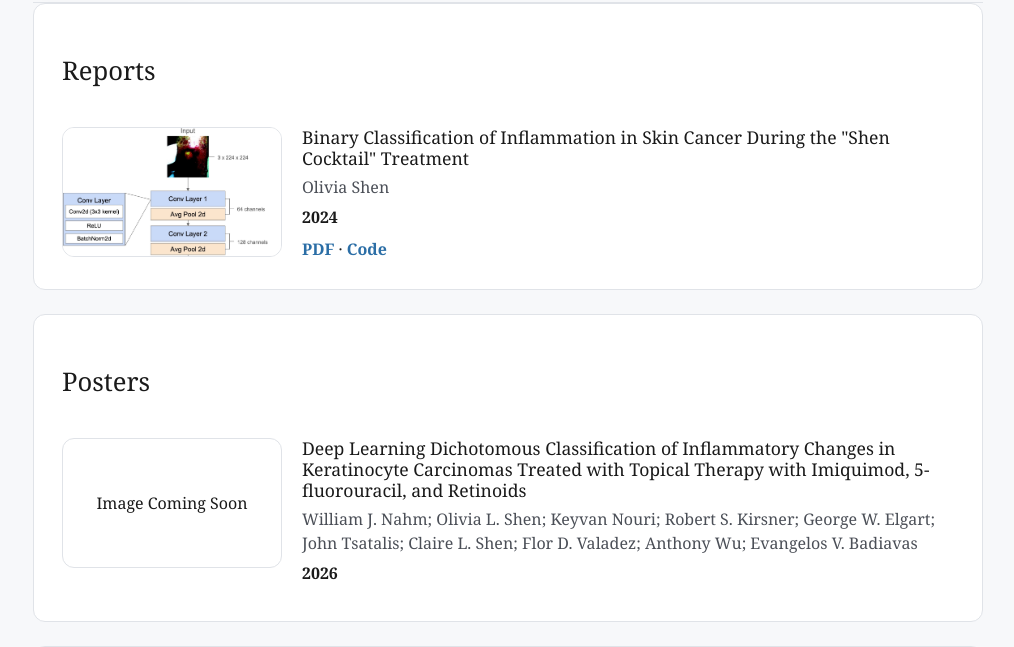
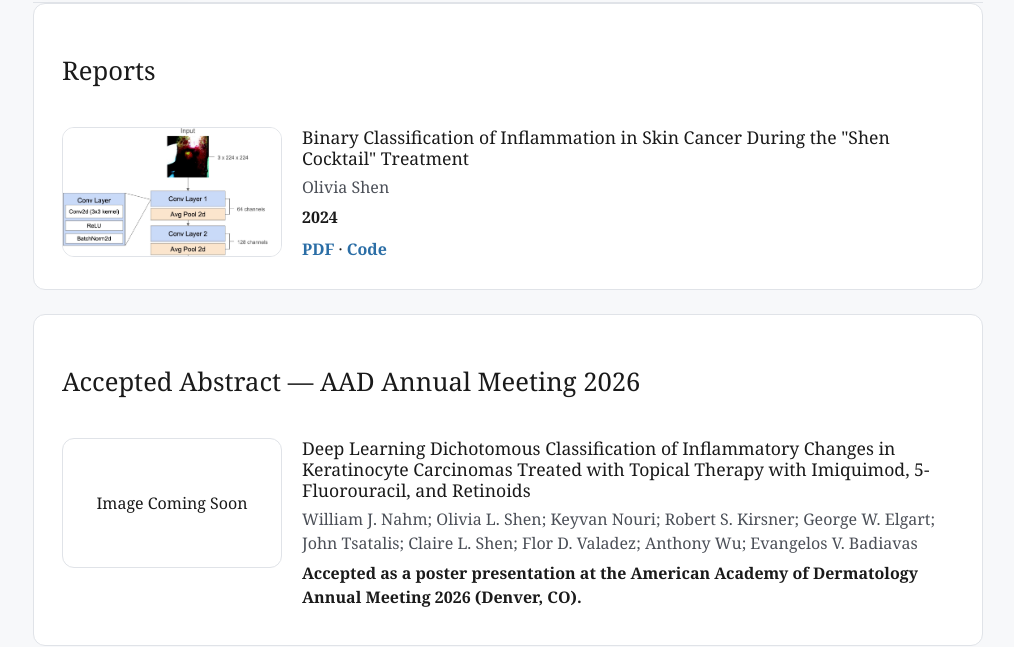
Before and after one commit to ClaireShen8/DermLens-website, a plain HTML site: page our-work.html in a window 1280 px wide. Shown: the part 140-787 px from the top of the page, without its empty margins (132-1146 px from the left). Drawn offline with nearby package versions, Linux system fonts and the light colour scheme.

Commit message:
poster change

```diff
--- a/our-work.html
+++ b/our-work.html
@@ -58,14 +58,14 @@
       </section>
 
       <section class="section-card">
-        <h2>Posters</h2>
+        <h2>Accepted Abstract — AAD Annual Meeting 2026</h2>
         <div class="pub-list">
           <article class="pub-item">
             <div class="pub-image-frame">Image Coming Soon</div>
             <div class="pub-content">
-              <h3 class="pub-title">Deep Learning Dichotomous Classification of Inflammatory Changes in Keratinocyte Carcinomas Treated with Topical Therapy with Imiquimod, 5-fluorouracil, and Retinoids</h3>
+              <h3 class="pub-title">Deep Learning Dichotomous Classification of Inflammatory Changes in Keratinocyte Carcinomas Treated with Topical Therapy with Imiquimod, 5-Fluorouracil, and Retinoids</h3>
               <p class="pub-authors">William J. Nahm; Olivia L. Shen; Keyvan Nouri; Robert S. Kirsner; George W. Elgart; John Tsatalis; Claire L. Shen; Flor D. Valadez; Anthony Wu; Evangelos V. Badiavas</p>
-              <p class="pub-meta">2026</p>
+              <p class="pub-meta">Accepted as a poster presentation at the American Academy of Dermatology Annual Meeting 2026 (Denver, CO).</p>
             </div>
           </article>
         </div>
```
